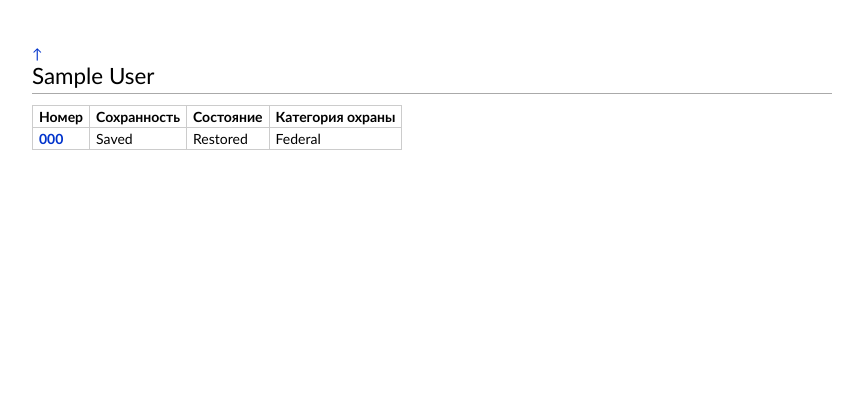
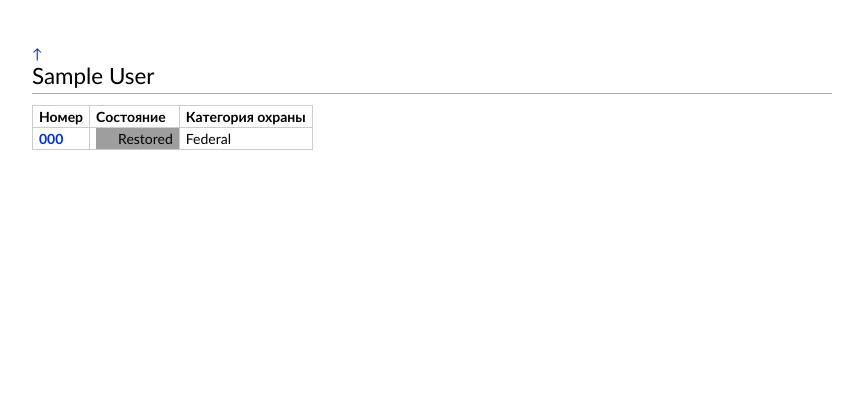
Before and after one commit to wikimedia-ru/wikilovesmonuments.ru, a Django app: template templates/house/street.html in a window 1280 px wide. Shown: the top 420 px of the page, without its empty margins (208-1071 px from the left). Run offline with Django 3.2, Linux system fonts and the light colour scheme; the template is opened without the code that fills it: values that come from a table or form of the project are taken from there, others are empty; tables that the repository leaves empty hold one stand-in row (values such as "Sample post"); some libraries are stand-ins or nearby versions; grey boxes are pictures that could not be loaded.

Commit message:
Merge safety & state in templates; add safety/state icons

```diff
--- a/house/models.py
+++ b/house/models.py
@@ -40,7 +40,6 @@ class House(models.Model):
         ('R', _("Restored")),
         ('S', _("Satisfactory")),
         ('A', _("Accident")),
-        ('L', _("Losed")),
     )
 
     USAGE_CHOICES = (
--- a/static_base/css/style.css
+++ b/static_base/css/style.css
@@ -144,3 +144,24 @@ body:before {
 	margin-top: -32767px;
 }
 /* Sticky Footer end */
+
+/* Icons begin */
+.safety-S,
+.safety-M,
+.safety-R,
+.safety-L,
+.state-R,
+.state-S,
+.state-A {
+	padding-left: 28px;
+	background: 6px 50% no-repeat;
+}
+
+.safety-S { background-image: url('//upload.wikimedia.org/wikipedia/commons/thumb/9/9e/Building_Complete.svg/16px-Building_Complete.svg.png'); }
+.safety-M { background-image: url('//upload.wikimedia.org/wikipedia/commons/thumb/d/d8/Building_Under_Construction.svg/16px-Building_Under_Construction.svg.png'); }
+.safety-R { background-image: url('//upload.wikimedia.org/wikipedia/commons/thumb/7/7e/Building_Demolished.svg/16px-Building_Demolished.svg.png'); }
+.safety-L { background-image: url('//upload.wikimedia.org/wikipedia/commons/thumb/7/75/Building_Destroyed.svg/16px-Building_Destroyed.svg.png'); }
+.state-R { background-image: url('//upload.wikimedia.org/wikipedia/commons/thumb/0/04/Building_Under_Reconstruction.svg/16px-Building_Under_Reconstruction.svg.png'); }
+.state-S { background-image: url('//upload.wikimedia.org/wikipedia/commons/thumb/9/9e/Building_Complete.svg/16px-Building_Complete.svg.png'); }
+.state-A { background-image: url('//upload.wikimedia.org/wikipedia/commons/thumb/b/b6/Building_Damaged.svg/16px-Building_Damaged.svg.png'); }
+/* Icons end */
--- a/templates/house/street.html
+++ b/templates/house/street.html
@@ -11,7 +11,6 @@
 	<thead>
 		<tr>
 			<th>Номер</th>
-			<th>Сохранность</th>
 			<th>Состояние</th>
 			<th>Категория охраны</th>
 		</tr>
@@ -20,8 +19,11 @@
 	{% for house in list %}
 		<tr class="{% cycle 'odd' 'even' %}">
 			<th><a href="/house/{{ house.id }}">{{ house.number }}</a></th>
-			<td>{{ house.get_safety_display }}</td>
-			<td>{{ house.get_state_display }}</td>
+		{% if house.state and house.safety == 'S' %}
+			<td class="state-{{ house.state }}">{{ house.get_state_display }}</td>
+		{% else %}
+			<td class="safety-{{ house.safety }}">{{ house.get_safety_display }}</td>
+		{% endif %}
 			<td>{{ house.get_protection_display }}</td>
 		</tr>
 	{% endfor %}
```
Also changed, not shown: templates/house/house.html (+12 -11 lines).
